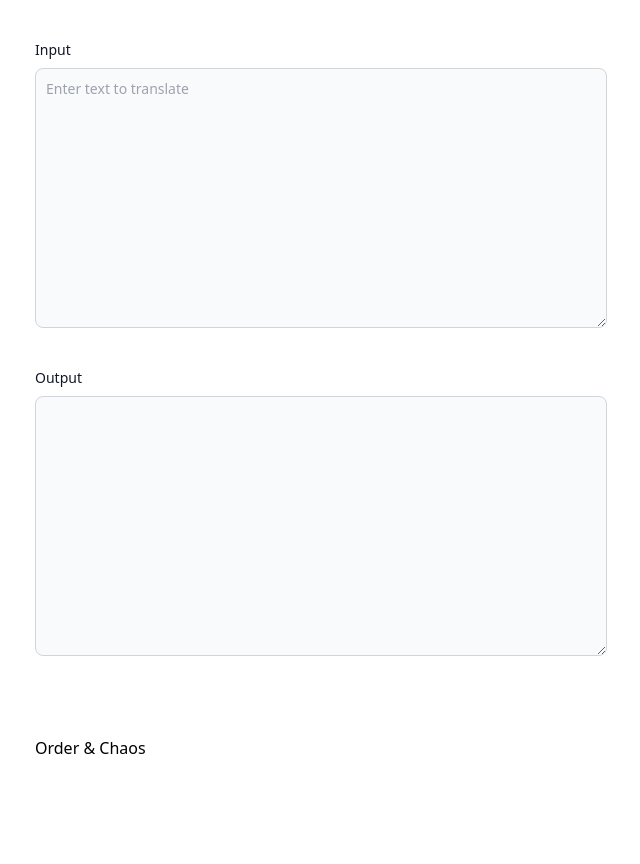
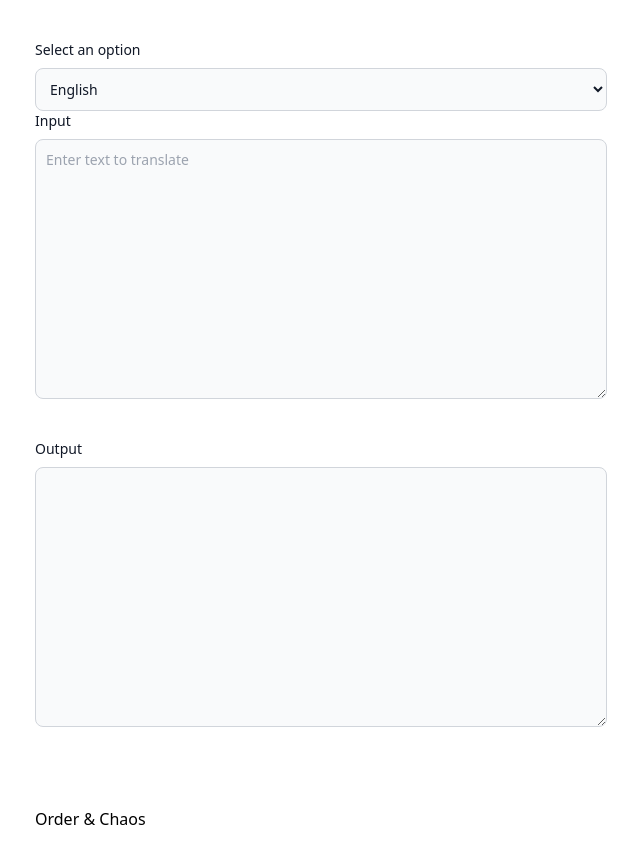
Before and after one commit to OrderAndCh4oS/phonetics-translator-next, a Next.js app: page / in a window 1280 px wide. Shown: the top 864 px of the page, without its empty margins (45-685 px from the left). Before the commit the page ends 800 px from the top, so only its background shows below. Built offline with nearby package versions, Linux system fonts and the light colour scheme.

Commit message:
Add language dropdown

```diff
--- a/pages/index.js
+++ b/pages/index.js
@@ -7,20 +7,25 @@ import fetchPhoneticTranslation from '../requests/fetch-phonetic-translation';
 export default function Home() {
     let timer;
     const [text, setText] = useState('');
+    const [languageCode, setLanguageCode] = useState('en_UK');
 
-    const {data, isError, error, isFetching, isSuccess} = useQuery({
-        queryKey: ['translation', text],
-        queryFn: () => fetchPhoneticTranslation('en_UK', text),
+    const {data, isError, error, isSuccess} = useQuery({
+        queryKey: ['translation', text, languageCode],
+        queryFn: () => fetchPhoneticTranslation(languageCode, text),
         initialData: {translation: ''}
     });
 
-    const handleChange = (event) => {
+    const handleInput = (event) => {
         clearTimeout(timer);
         timer = setTimeout(() => {
             const newText = event.target.value;
-            console.log(newText);
             setText(newText);
         }, 400);
+    };
+
+    const handleSelect = (event) => {
+        console.log(event.target.value);
+        setLanguageCode(event.target.value);
     };
 
     return (
@@ -35,12 +40,36 @@ export default function Home() {
             </Head>
             <main className="px-20 py-10 max-w-[80ch]">
                 <label
+                    htmlFor="countries"
+                    className="block mb-2 text-sm font-medium text-gray-900 dark:text-white"
+                >Select an option</label>
+                <select
+                    onChange={handleSelect}
+                    id="countries"
+                    className="bg-gray-50 border border-gray-300 text-gray-900 text-sm rounded-lg focus:ring-blue-500 focus:border-blue-500 block w-full p-2.5"
+                >
+                    <option value='en_UK' selected>English</option>
+                    <option value="de">German</option>
+                    <option value="fr_FR">French</option>
+                    <option value="es_ES">Spanish</option>
+                    <option value="sv">Swedish</option>
+                    <option value="it">Italian</option>
+                    <option value="da">Danish</option>
+                    <option value="fi">Finnish</option>
+                    <option value="hu">Hungarian</option>
+                    <option value="is">Icelandic</option>
+                    <option value="el">Greek</option>
+                    <option value="ru">Russian</option>
+                    <option value="yi">Yiddish</option>
+                    <option value="la">Latin</option>
+                </select>
+                <label
                     htmlFor="input"
                     className="block mb-2 text-sm font-medium text-gray-900"
                 >Input</label>
                 <textarea
                     id="input"
-                    onChange={handleChange}
+                    onChange={handleInput}
                     className="min-h-[260px] block p-2.5 w-full text-sm text-gray-900 bg-gray-50 rounded-lg border border-gray-300 focus:ring-blue-500 focus:border-blue-500"
                     placeholder="Enter text to translate"
                 />
```
